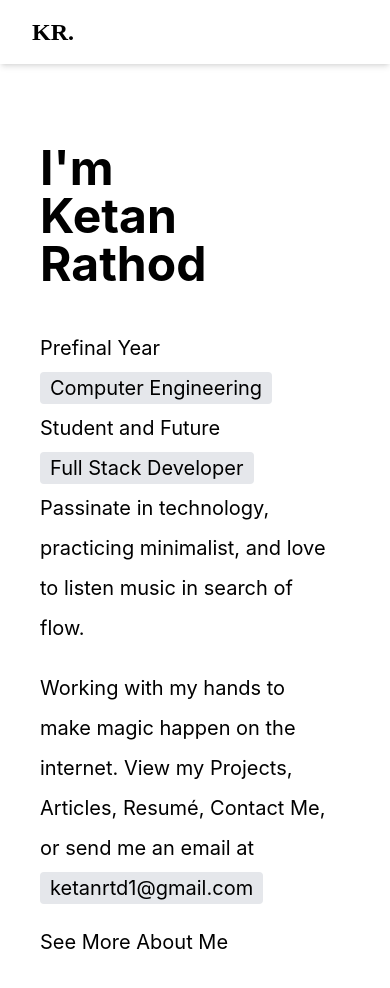
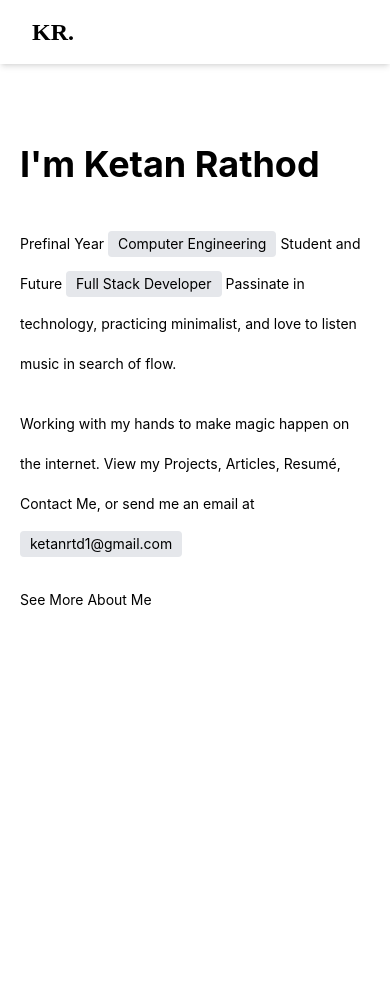
Before and after one commit to ketan-rathod-713/ketan_portfolio, a React (Create React App) app: page / in a window 390 px wide. Shown: the top 988 px of the page. After the commit the page ends 844 px from the top, so only its background shows below. Built offline with nearby package versions, Linux system fonts and the light colour scheme; the HTML template or start-up script is replaced by a standard one.

Commit message:
refactored home

```diff
--- /dev/null
+++ b/src/components/HeadingTop.js
@@ -0,0 +1,9 @@
+import React from "react";
+
+function HeadingTop(props) {
+  return <h1 className="text-5xl pr-5 pt-5 pb-5 font-bold">
+    {props.children}
+  </h1>;
+}
+
+export default HeadingTop;
--- a/src/components/Navbar.js
+++ b/src/components/Navbar.js
@@ -41,7 +41,7 @@ const Navbar = () => {
       <ion-icon name={open ? 'close':'menu'}></ion-icon>
       </div>
 
-      <ul className={`${open ? theme==='dark' ? 'bg-gray-700' :'bg-gray-600 text-white': theme==='dark' ? 'bg-gray-700' :'bg-white'} md:flex md:items-center md:pb-0 pb-12 absolute md:static md:z-auto z-[-1] left-0 w-full md:w-auto md:pl-0 pl-9 transition-all duration-500 ease-in ${open ? 'top-10 ':'top-[-490px]'}`}>
+      <ul className={`${open ? theme==='dark' ? 'bg-gray-700' :'bg-gray-600 text-white': theme==='dark' ? 'bg-gray-700' :'bg-white'} md:flex md:items-center md:pb-0 pb-12 absolute md:static md:z-auto z-[-1] left-0 w-full md:w-auto md:pl-0 pl-9 transition-all duration-500 ease-in ${open ? 'top-16 ':'top-[-490px]'}`}>
         {
           Links.map((link)=>(
             <li key={link.name} className='md:ml-8 text-xl md:my-0 my-7'>
--- a/src/pages/Home.js
+++ b/src/pages/Home.js
@@ -2,15 +2,16 @@ import React from "react";
 import { Link } from "react-router-dom";
 import Badge from "../components/Badge";
 
+
 function Home() {
 
 
-  return <div className="py-20 px-10 md:p-40 pr-16 w-full">
-    <h1 className="text-5xl md:text-6xl mb-10 text-left font-bold pr-20">I'm Ketan Rathod</h1>
-    <p className=" text-xl my-5 leading-10">Prefinal Year <Badge>Computer Engineering</Badge> Student and Future <Badge>Full Stack Developer</Badge> Passinate in technology, practicing minimalist, and love to listen music in search of flow.</p>
-    <p className="text-xl my-5 leading-10">Working with my hands to make magic happen on the internet. View my Projects, Articles, Resumé, Contact Me, or send me an email at <Badge> ketanrtd1@gmail.com</Badge></p>
+  return <div className="p-5 py-20 sm:px-10 md:p-40 sm:pr-16 w-full">
+    <h1 className="text-4xl sm:text-5xl md:text-6xl mb-10 sm:text-left font-bold sm:pr-20">I'm Ketan Rathod</h1>
+    <p className="text-sm sm:text-xl my-5 leading-10">Prefinal Year <Badge>Computer Engineering</Badge> Student and Future <Badge>Full Stack Developer</Badge> Passinate in technology, practicing minimalist, and love to listen music in search of flow.</p>
+    <p className="text-sm sm:text-xl my-5 leading-10">Working with my hands to make magic happen on the internet. View my Projects, Articles, Resumé, Contact Me, or send me an email at <Badge> ketanrtd1@gmail.com</Badge></p>
     <button className="text-xl hover:underline mr-5">
-    <Link to="/about">See More About Me</Link>
+    <Link to="/about" className="text-sm sm:text-xl">See More About Me</Link>
     </button>
     <ion-icon className="text-3xl animate transition-all duration-500" name="arrow-forward-outline"></ion-icon>
 
--- a/src/pages/Resume.js
+++ b/src/pages/Resume.js
@@ -1,7 +1,12 @@
 import React from "react";
+import HeadingTop from "../components/HeadingTop";
 
 function Resume() {
-  return <div>Resume</div>;
+  return <div>
+    <HeadingTop>
+      Resume
+    </HeadingTop>
+  </div>;
 }
 
 export default Resume;
```
Also changed, not shown: public/ketan.gif (added).
